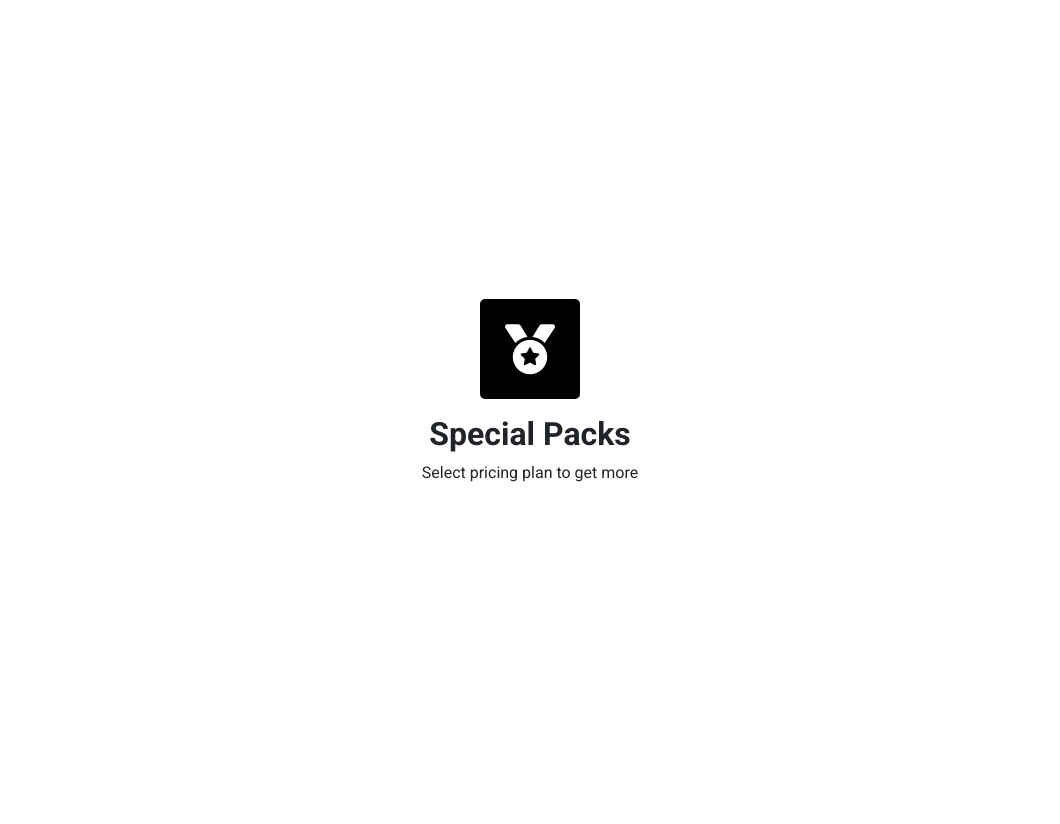
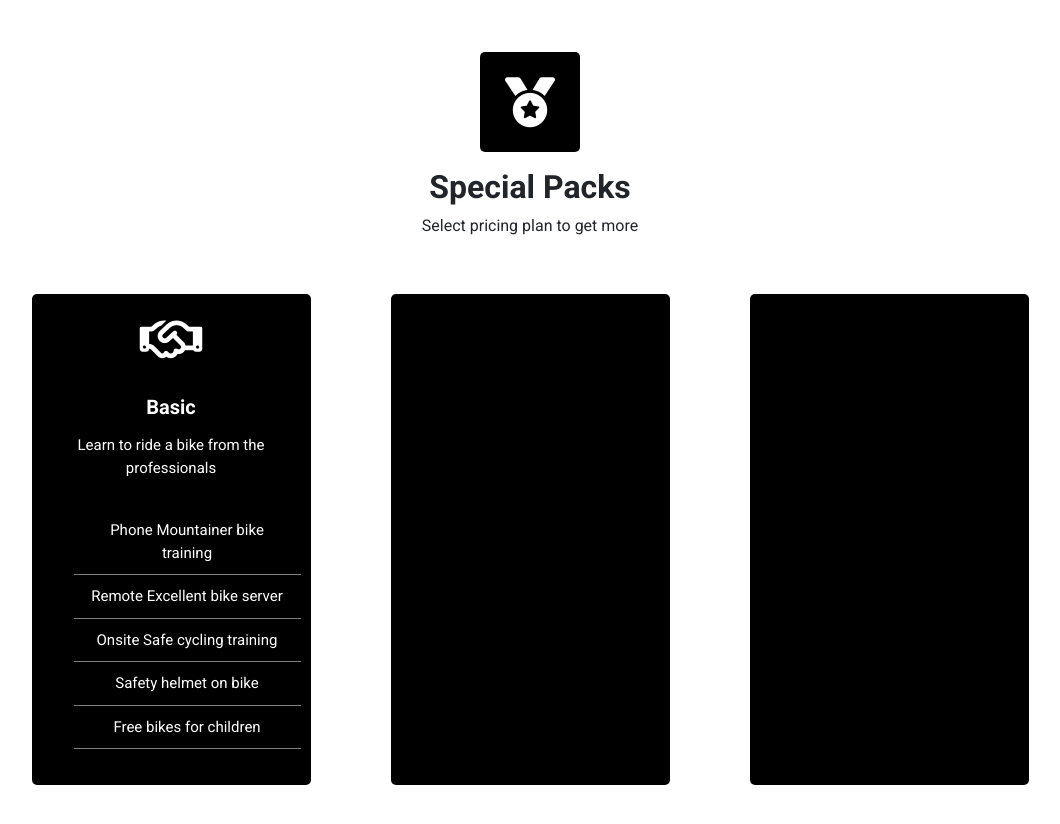
Before and after one commit to alex02r/proj-html-vuejs, a Vue app: page / in a window 1280 px wide. Shown: the top 824 px of the page, without its empty margins (110-1170 px from the left). Before the commit the page ends 800 px from the top, so only its background shows below. Built offline with nearby package versions, Linux system fonts and the light colour scheme.

Commit message:
[UPGRADE] Aggiunto pacchetto basic

```diff
--- a/src/components/CardContainer.vue
+++ b/src/components/CardContainer.vue
@@ -1,6 +1,17 @@
 <script>
 export default {
     name: 'CardContainer',
+    data() {
+        return {
+            li_packs: [
+                'Phone Mountainer bike training',
+                'Remote Excellent bike server',
+                'Onsite Safe cycling training',
+                'Safety helmet on bike',
+                'Free bikes for children'
+            ]
+        }
+    }
 }
 </script>
 
@@ -17,6 +28,33 @@ export default {
                 </div>
                 <h2 class="fw-bolder text-center mt-3">Special Packs</h2>
                 <p class="text-center">Select pricing plan to get more</p>
+
+
+                <!-- Card pacchetto abbonamenti -->
+                <div class="d-flex justify-content-center">
+
+                    <!-- Pacchetto Basic -->
+                    <div class="col-3 packages text-center">
+                        <i class="fa-regular fa-handshake"></i>
+                        <h3 class="fw-bolder">Basic</h3>
+                        <p>Learn to ride a bike from the professionals</p>
+                        <ul>
+                            <li v-for="index in li_packs" :key="index">
+                                {{index}}
+                            </li>
+                        </ul>
+                    </div>
+
+                    <!-- Pacchetto Standard -->
+                    <div class="col-3 packages">
+
+                    </div>
+
+                    <!-- Pacchetto Premium -->
+                    <div class="col-3 packages">
+
+                    </div>
+                </div>
             </div>
         </div>
     </section>
@@ -40,5 +78,42 @@ export default {
             font-size: 50px;
         }
     }
+
+    .packages {
+        background-color: $black;
+        margin: 40px;
+        padding: 20px 10px;
+        border-radius: 5px;
+
+        i {
+            color: $white;
+            font-size: 50px;
+        }
+
+        h3 {
+            margin-top: 30px;
+            color: $white;
+            font-size: 20px;
+        }
+
+        p {
+            color: $white;
+            font-size: 15px;
+            margin-top: 15px;
+        }
+
+        ul {
+            color: $white;
+            list-style: none;
+            margin-top: 30px;
+
+            li {
+                font-size: 15px;
+                padding: 10px;
+                margin: 0;
+                border-bottom: 1px solid grey;
+            }
+        }
+    }
 }
 </style>
```
